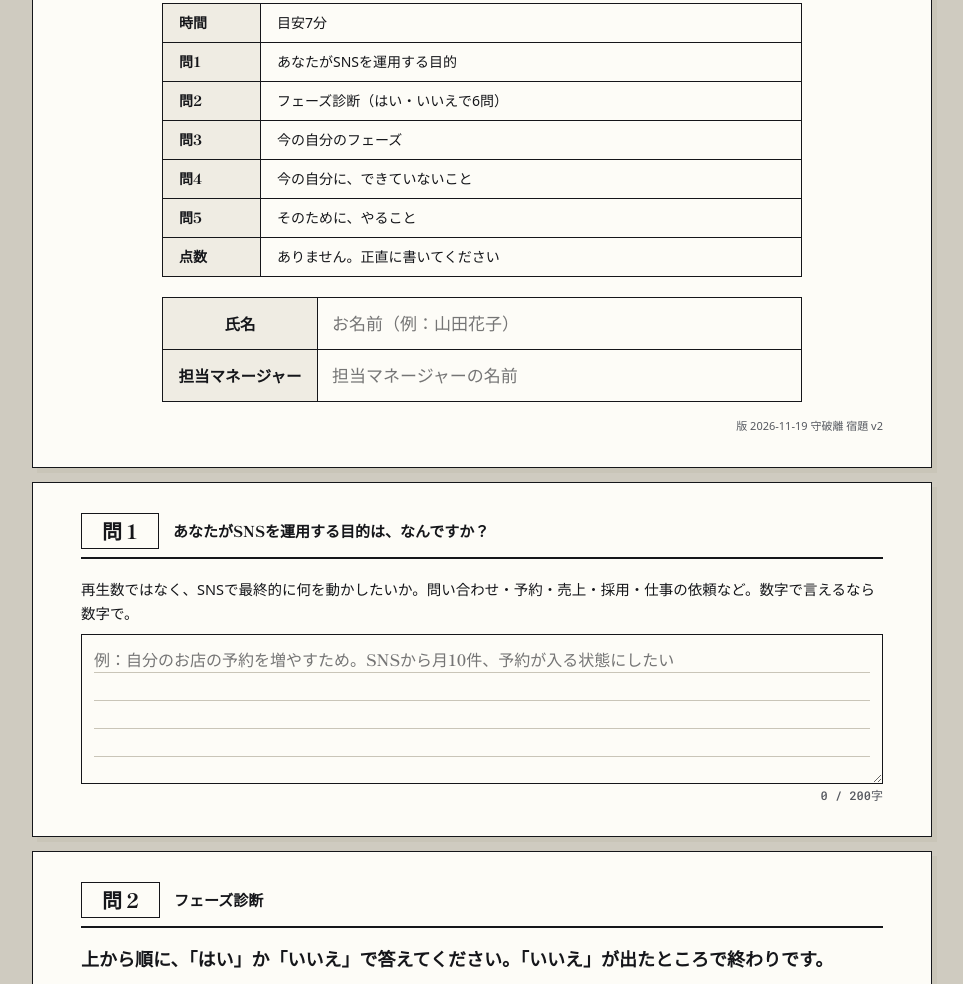
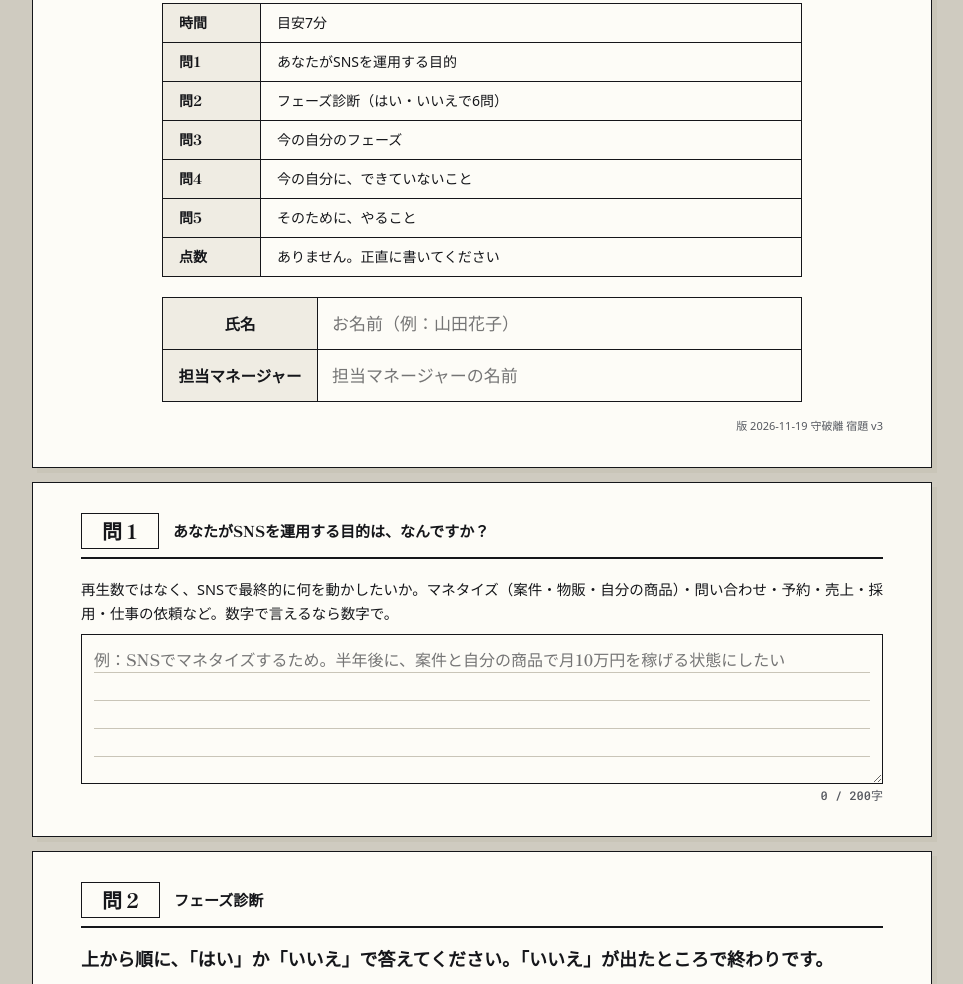
Before and after one commit to kazuhiramorimoto-source/herozz-mg-test, a plain HTML site: page w1/index.html in a window 1280 px wide. Shown: the part 279-1263 px from the top of the page, without its empty margins (158-1121 px from the left). Drawn offline with Linux system fonts and the light colour scheme; a web font is replaced by a local one.

Commit message:
守破離 宿題シート：目的の例にマネタイズを追加
Co-Authored-By: Claude Opus 5.5 <noreply@anthropic.com>

```diff
--- a/w1/index.html
+++ b/w1/index.html
@@ -64,7 +64,7 @@ select#ph{font-size:17px;padding:8px 12px;margin-top:10px;min-width:16em;max-wid
    SNSを運用する目的→フェーズ診断（はい・いいえ）→今のフェーズ→今の自分にできていないこと→そのためにやること を1枚で書いて送る。
    送信はGoogleフォーム（round:"w1"）→ GASが集計スプシ「守破離 宿題 回答一覧」に1人1行で書く。点数・順位はない。 */
 let CFG = {round:"2026年11月19日　公開講義「守破離」",closed:false,form:{postUrl:"",entryName:"",entryData:""},adminNames:[]};
-const BUILD = "2026-11-19 守破離 宿題 v2";
+const BUILD = "2026-11-19 守破離 宿題 v3";
 const PARAMS = new URLSearchParams(location.search);
 const normName = n => String(n||"").normalize("NFKC").toLowerCase().replace(/[\s　（）()]/g,"");
 const isAdminName = n => { const v=normName(n); return !!v && (CFG.adminNames||[]).some(a=>normName(a)===v); };
@@ -194,8 +194,8 @@ function ta(key,max,ph){
 function purposeSheet(){
   return h("section",{class:"sheet"},
     h("h2",{class:"part"},h("span",{class:"bigq"},"問1"),h("span",{class:"pts"},"あなたがSNSを運用する目的は、なんですか？")),
-    h("div",{class:"field"},h("div",{class:"field-h"},h("span",{class:"guide"},"再生数ではなく、SNSで最終的に何を動かしたいか。問い合わせ・予約・売上・採用・仕事の依頼など。数字で言えるなら数字で。")),
-      ...ta("purpose",200,"例：自分のお店の予約を増やすため。SNSから月10件、予約が入る状態にしたい")));
+    h("div",{class:"field"},h("div",{class:"field-h"},h("span",{class:"guide"},"再生数ではなく、SNSで最終的に何を動かしたいか。マネタイズ（案件・物販・自分の商品）・問い合わせ・予約・売上・採用・仕事の依頼など。数字で言えるなら数字で。")),
+      ...ta("purpose",200,"例：SNSでマネタイズするため。半年後に、案件と自分の商品で月10万円を稼げる状態にしたい")));
 }
 function writeSheet(){
   return h("section",{class:"sheet"},
```
